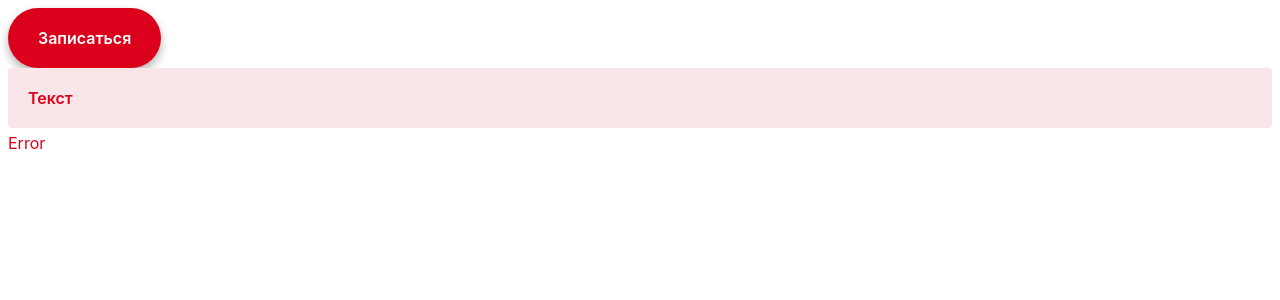
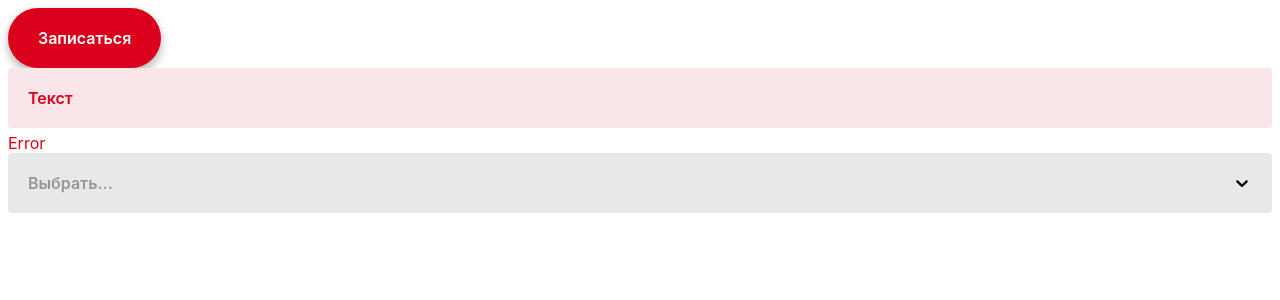
Before and after one commit to Valgulious/ffoo, a React (Vite) app: page / in a window 1280 px wide. Shown: the top 300 px of the page. Built offline with nearby package versions, Linux system fonts and the light colour scheme.

Commit message:
feat: create select

```diff
--- a/package.json
+++ b/package.json
@@ -21,9 +21,11 @@
     "polished": "^4.2.2",
     "react": "^18.2.0",
     "react-dom": "^18.2.0",
-    "react-number-format": "^5.3.1"
+    "react-number-format": "^5.3.1",
+    "react-select": "^5.8.0"
   },
   "devDependencies": {
+    "@emotion/babel-plugin": "^11.11.0",
     "@types/react": "^18.2.37",
     "@types/react-dom": "^18.2.15",
     "@typescript-eslint/eslint-plugin": "^6.11.0",
--- a/src/App.tsx
+++ b/src/App.tsx
@@ -1,6 +1,7 @@
 import { Button } from 'shared/ui/inputs/Button';
 import { ThemeProvider } from 'shared/providers/theme';
 import { Input } from 'shared/ui/inputs/Input';
+import { Select } from 'shared/ui/inputs/Select';
 
 function App() {
   return (
@@ -12,6 +13,7 @@ function App() {
             placeholder="Текст"
             errorMessage="Error"
         />
+        <Select />
     </ThemeProvider>
   )
 }
--- /dev/null
+++ b/src/shared/types/option.ts
@@ -0,0 +1,4 @@
+export interface Option<Value = string, Label = string> {
+    value: Value;
+    label: Label;
+}
--- a/src/shared/ui/inputs/Input/styles.ts
+++ b/src/shared/ui/inputs/Input/styles.ts
@@ -1,7 +1,7 @@
 import styled from '@emotion/styled';
 import { css } from '@emotion/react';
 import rgba from 'polished/lib/color/rgba';
-import type { ColorKey, Theme } from 'shared/types/theme.ts';
+import type { ColorKey, Theme } from 'shared/types/theme';
 
 export const Wrapper = styled.div();
 
--- /dev/null
+++ b/src/shared/ui/inputs/Select/index.tsx
@@ -0,0 +1,66 @@
+import { forwardRef, Ref, useMemo } from 'react';
+import ReactSelect, {
+    Props as BaseSelectProps,
+    SelectInstance,
+    StylesConfig,
+} from 'react-select';
+import { useTheme } from '@emotion/react';
+import type { Option as OptionInterface } from 'shared/types/option';
+import {
+    controlCss,
+    placeholderCss,
+    menuListCss,
+    noOptionsCss,
+    optionCss,
+} from './styles';
+
+type SelectOption<Key = string> = OptionInterface<Key>
+
+export type SelectProps<
+    Option = SelectOption,
+    IsMulti extends boolean = false,
+> = BaseSelectProps<Option, IsMulti>;
+
+function SelectWitRef<
+    Option = SelectOption,
+    IsMulti extends boolean = false,
+>(props: SelectProps<Option, IsMulti>, ref?: Ref<SelectInstance<Option, IsMulti>>) {
+    const {
+        isSearchable = true,
+        components,
+        placeholder = 'Выбрать...',
+        ...restProps
+    } = props;
+    const theme = useTheme();
+    const customStyles: StylesConfig<Option, IsMulti> = useMemo(
+        () => ({
+            control: (baseCss, { menuIsOpen, isFocused }) => ({
+                ...baseCss,
+                ...controlCss(theme, menuIsOpen || isFocused),
+            }),
+            placeholder: (baseCss) => ({ ...baseCss, ...placeholderCss(theme) }),
+            menuList: (baseCss) => ({ ...baseCss, ...menuListCss(theme) }),
+            noOptionsMessage: (baseCss) => ({ ...baseCss, ...noOptionsCss }),
+            option: (baseCss, { isFocused, isSelected }) =>
+                ({ ...baseCss, ...optionCss(theme, isFocused, isSelected) }),
+    }), []);
+
+    return (
+        <ReactSelect<Option, IsMulti>
+            ref={ref}
+            unstyled
+            styles={customStyles}
+            components={{
+                IndicatorSeparator: undefined,
+                ClearIndicator: undefined,
+                ...components,
+            }}
+            isSearchable={isSearchable}
+            placeholder={placeholder}
+            noOptionsMessage={() => 'Нет опций'}
+            {...restProps}
+        />
+    )
+}
+
+export const Select = forwardRef(SelectWitRef);
--- /dev/null
+++ b/src/shared/ui/inputs/Select/styles.ts
@@ -0,0 +1,51 @@
+import { css } from '@emotion/react';
+import rgba from 'polished/lib/color/rgba';
+import type { Theme } from 'shared/types/theme';
+
+const activeControlCss = (theme: Theme) => css`
+    background-color: ${theme.colors.neutral0};
+    border: 1px solid ${theme.colors.neutral400};
+    box-shadow: 0 5px 10px ${rgba(theme.colors.neutral900, 0.3)};
+`
+
+export const controlCss = (theme: Theme, isActive: boolean) => css`
+    border-radius: 4px;
+    padding: 20px;
+    background-color: ${theme.colors.neutral200};
+    font-weight: ${theme.font.weight.semiBold};
+    display: flex;
+
+    ${isActive && activeControlCss(theme)};
+`;
+
+export const placeholderCss = (theme: Theme) => css`
+    color: ${theme.colors.neutral600};
+    grid-area: 1 / 1 / 2 / 3;
+`
+
+export const menuListCss = (theme: Theme) => css`
+    margin-top: 4px;
+    border: 1px solid ${theme.colors.neutral400};
+    box-shadow: 0 5px 10px ${rgba(theme.colors.neutral900, 0.3)};
+    background-color: ${theme.colors.neutral0};
+`
+
+export const noOptionsCss = css`
+    padding: 10px 20px;
+    text-align: center;
+`
+
+const focusedOptionCss = (theme: Theme) => css`
+    background-color: ${theme.colors.neutral400};
+`
+
+const selectedOptionCss = (theme: Theme) => css`
+    background-color: ${theme.colors.neutral600};
+`
+
+export const optionCss = (theme: Theme, isFocused: boolean, isSelected: boolean) => css`
+    padding: 10px 20px;
+
+    ${isFocused && focusedOptionCss(theme)};
+    ${isSelected && selectedOptionCss(theme)};
+`
--- a/vite.config.ts
+++ b/vite.config.ts
@@ -4,5 +4,13 @@ import tsconfigPaths from 'vite-tsconfig-paths';
 
 // https://vitejs.dev/config/
 export default defineConfig({
-    plugins: [react(), tsconfigPaths()],
+    plugins: [
+        tsconfigPaths(),
+        react({
+            jsxImportSource: "@emotion/react",
+            babel: {
+                plugins: ["@emotion/babel-plugin"],
+            },
+        }),
+    ],
 })
```
Also changed, not shown: 1 other file (tests, documents, lock files or other folders).
